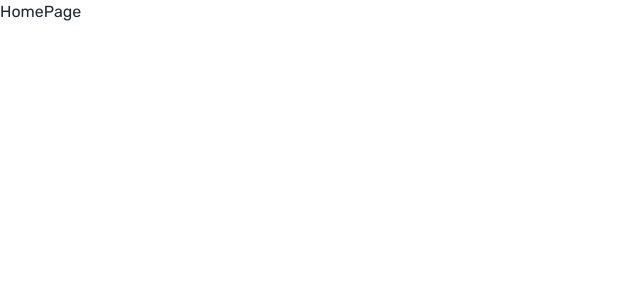
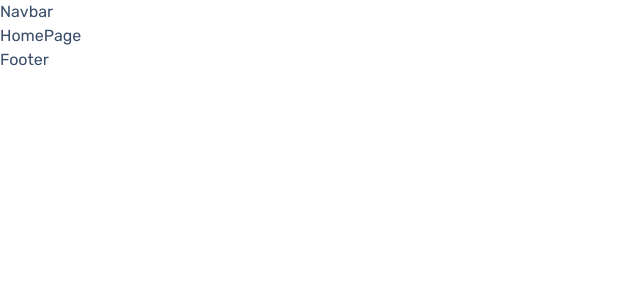
Before and after one commit to Shm-Rsuf/delight-dash-client, a Next.js app: page / in a window 1280 px wide. Shown: the top 300 px of the page, without its empty margins (0-640 px from the left). Built offline with nearby package versions, Linux system fonts and the light colour scheme.

Commit message:
components folder added

```diff
--- a/app/(home)/page.tsx
+++ b/app/(home)/page.tsx
@@ -1,5 +1,5 @@
 const HomePage = () => {
-  return <div>HomePage</div>;
+  return <main>HomePage</main>;
 };
 
 export default HomePage;
--- a/app/layout.tsx
+++ b/app/layout.tsx
@@ -1,5 +1,7 @@
 import "./globals.css";
 import { Rubik } from "next/font/google";
+import Navbar from "@/components/Navbar";
+import Footer from "@/components/Footer";
 
 const rubik = Rubik({ subsets: ["latin"] });
 
@@ -14,7 +16,11 @@
 }) {
   return (
     <html lang="en">
-      <body className={rubik.className}>{children}</body>
+      <body className={rubik.className}>
+        <Navbar />
+        {children}
+        <Footer />
+      </body>
     </html>
   );
 }
--- /dev/null
+++ b/components/Footer.tsx
@@ -0,0 +1,5 @@
+const Footer = () => {
+  return <footer>Footer</footer>;
+};
+
+export default Footer;
--- /dev/null
+++ b/components/Hero.tsx
@@ -0,0 +1,5 @@
+const Hero = () => {
+  return <div>Hero</div>;
+};
+
+export default Hero;
--- /dev/null
+++ b/components/Navbar.tsx
@@ -0,0 +1,5 @@
+const Navbar = () => {
+  return <header>Navbar</header>;
+};
+
+export default Navbar;
--- a/tailwind.config.js
+++ b/tailwind.config.js
@@ -9,4 +9,7 @@
     extend: {},
   },
   plugins: [require("daisyui")],
+  daisyui: {
+    themes: ["winter"],
+  },
 };
```
Also changed, not shown: 1 other file (tests, documents, lock files or other folders).
